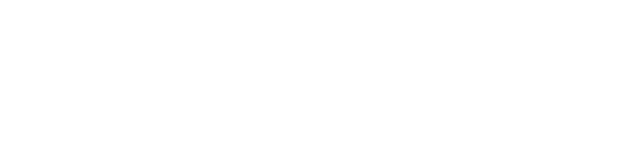
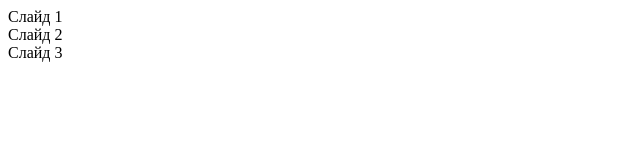
Before and after one commit to Satyricons/CSS-Meme-Slider, a plain HTML site: page index.html in a window 1280 px wide. Shown: the whole page, without its empty margins (0-640 px from the left). Drawn offline with Linux system fonts and the light colour scheme.

Commit message:
Update index.html

```diff
--- a/index.html
+++ b/index.html
@@ -6,6 +6,8 @@
     <title>CSS Meme Slider</title>
 </head>
 <body>
-
+    <div>Слайд 1</div>
+    <div>Слайд 2</div>
+    <div>Слайд 3</div>
 </body>
 </html>
```
